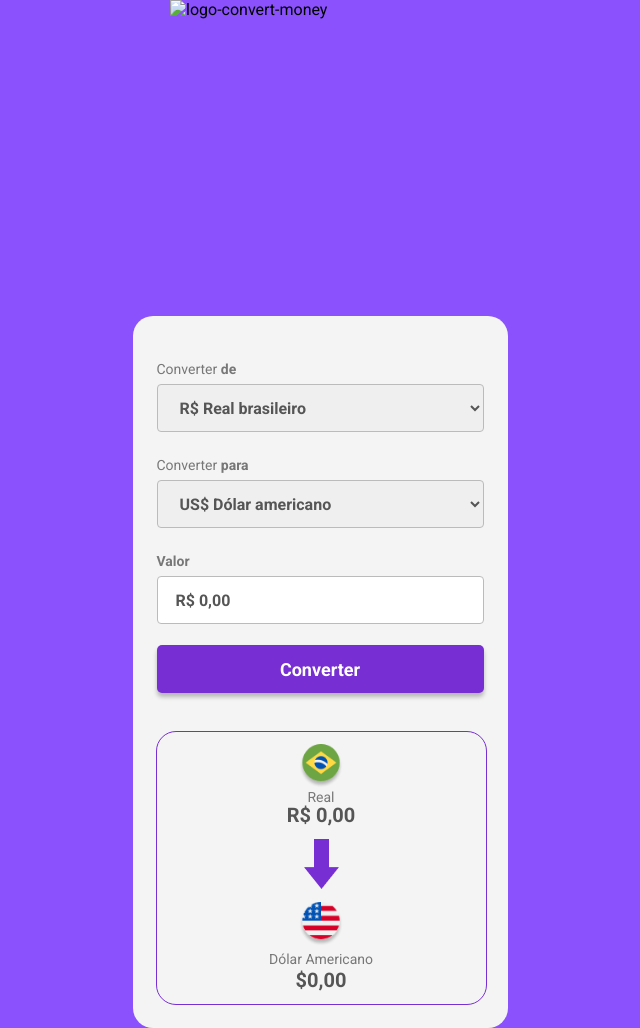
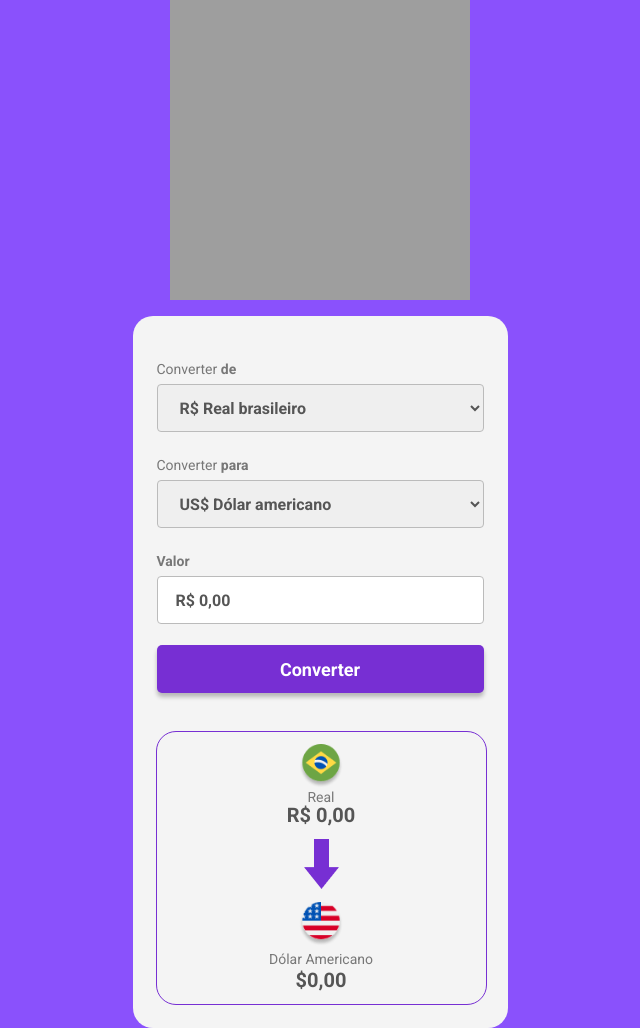
Before and after one commit to Rhhawk/conversor-de-moeda, a plain HTML site: page index.html in a window 1280 px wide. Shown: the whole page, without its empty margins (320-960 px from the left). Drawn offline with Linux system fonts and the light colour scheme; the site is published under a folder, as on GitHub Pages, so addresses that start at the root find nothing.

Commit message:
tentando ajustar o logo

```diff
--- a/index.html
+++ b/index.html
@@ -15,7 +15,7 @@
 
 <body>
 
-    <img class="logo-principal" src="/assets/logomoeda.gif" alt="logo-convert-money">
+    <img class="logo-principal" src="assets/logomoeda.gif" alt="logo-convert-money">
     <main>
         <label class=" converte-de" >
             Converter <b>de</b>
```
